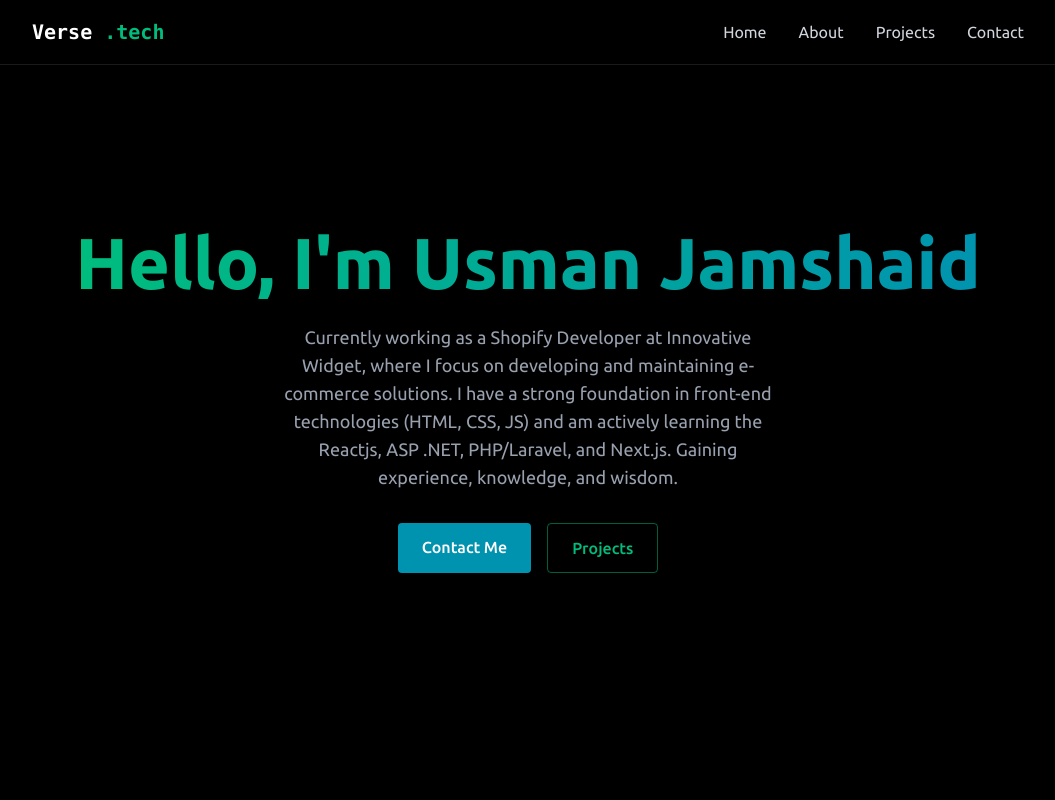
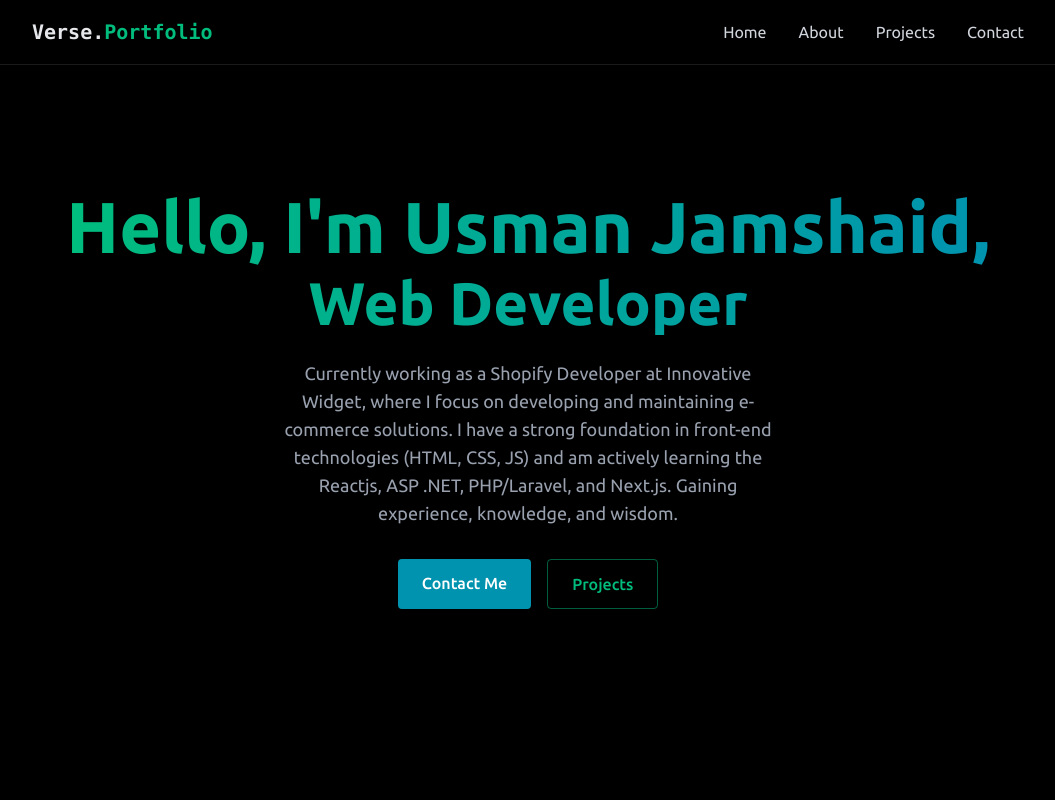
Before and after one commit to YamanJamshaid/Portfolio, a React (Vite) app: page / in a window 1280 px wide. Shown: the top 800 px of the page, without its empty margins (112-1167 px from the left). Built offline with nearby package versions, Linux system fonts and the light colour scheme.

Commit message:
navbar and home changes

```diff
--- a/src/components/Navbar.jsx
+++ b/src/components/Navbar.jsx
@@ -12,8 +12,8 @@ export const Navbar = ({menuOpen, setMenuOpen}) => {
 
                 <div className="max-w-5xl mx-auto px-4">
                 <div className="flex items-center justify-between h-16">
-                    <a href="#home" className="font-mono text-xl font-bold text-white">
-                      Verse <span className="text-emerald-500">.tech</span>
+                    <a href="#home" className="font-mono text-xl font-bold text-gray-200">
+                       Verse.<span className="text-emerald-500">Portfolio</span>
                     </a>
                     <div className="w-7 h-5 relative cursor-pointer z-40 md:hidden" onClick={() => setMenuOpen((prev)=> !prev)}>
                     &#9776;
--- a/src/components/section/Home.jsx
+++ b/src/components/section/Home.jsx
@@ -7,7 +7,7 @@ export const Home = () => {
             <RevealOnScroll>
             <div className="text-center z-10 pz-4 ">
                 <h1 className="text-5xl md:text-7xl font-bold mb-6 bg-gradient-to-r from-emerald-500 to-cyan-500/80 leading-right  bg-clip-text text-transparent">
-                    Hello, I'm <span >Usman Jamshaid</span>
+                    Hello, I'm Usman Jamshaid,<br></br><span className="text-6xl"> Web Developer</span>
                 </h1>
                 <p className="text-gray-400 text-lg mb-8 max-w-lg mx-auto">
                     Currently working as a Shopify Developer at Innovative Widget,
```
